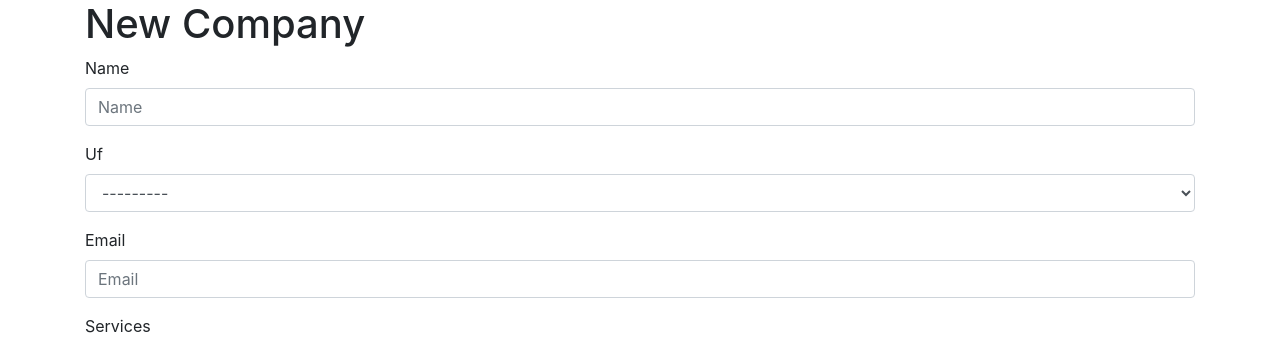
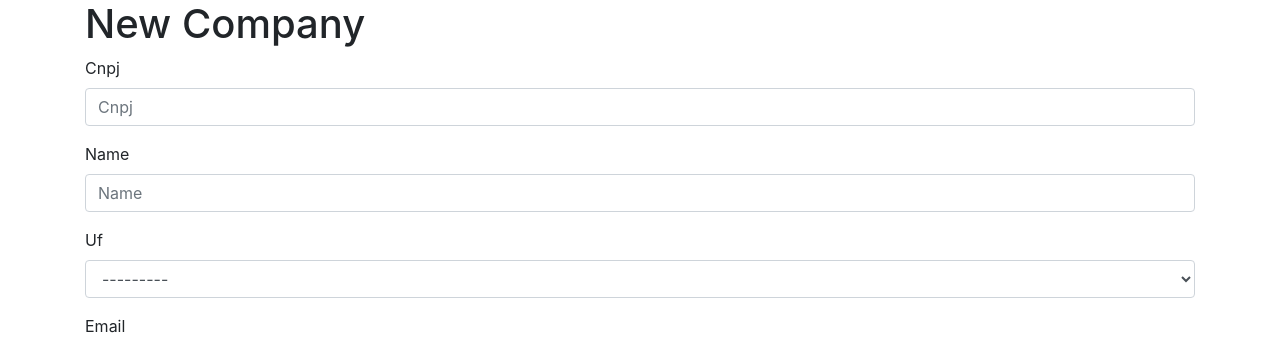
Before and after one commit to LeonardoFurtado/django_receita_ws, a Django app: page /new/ in a window 1280 px wide. Shown: the top 346 px of the page. Run offline with Django 3.2, Linux system fonts and the light colour scheme; data that the repository does not hold is empty; some libraries are stand-ins or nearby versions.

Commit message:
Made small changes and add some docs.

```diff
--- a/app/forms.py
+++ b/app/forms.py
@@ -12,7 +12,7 @@ class SearchModelForm(forms.Form):
 class CompanyForm(forms.ModelForm):
     class Meta:
         model = Company
-        fields = ['name', 'uf', 'email', 'services']
+        fields = ['cnpj', 'name', 'uf', 'email', 'services']
 
 
 class ServiceModelForm(forms.ModelForm):
--- a/app/models.py
+++ b/app/models.py
@@ -13,6 +13,7 @@ class Base(models.Model):
 
 
 class Service(Base):
+    """Service that a Company could provide."""
     title = models.CharField(max_length=100)
 
     def __str__(self):
@@ -31,6 +32,7 @@ class Company(Base):
 
 
 class ServiceOrder(Base):
+    """A service order with one or more services """
     title = models.CharField(max_length=100)
     company = models.ForeignKey(Company, on_delete=models.CASCADE)
     service = models.ForeignKey(Service, on_delete=models.CASCADE)
--- a/templates/company-form.html
+++ b/templates/company-form.html
@@ -13,6 +13,7 @@
       <form method="post">
         {% csrf_token %}
         {% bootstrap_form form%}
+{#        {% bootstrap_field CompanyForm.cnpj show_label=False %}#}
         {%buttons%}
         <button class="btn btn-primary" type="submit">Save</button>
           {% if company %}
```
Also changed, not shown: app/migrations/0002_auto_20210114_1007.py (added).
